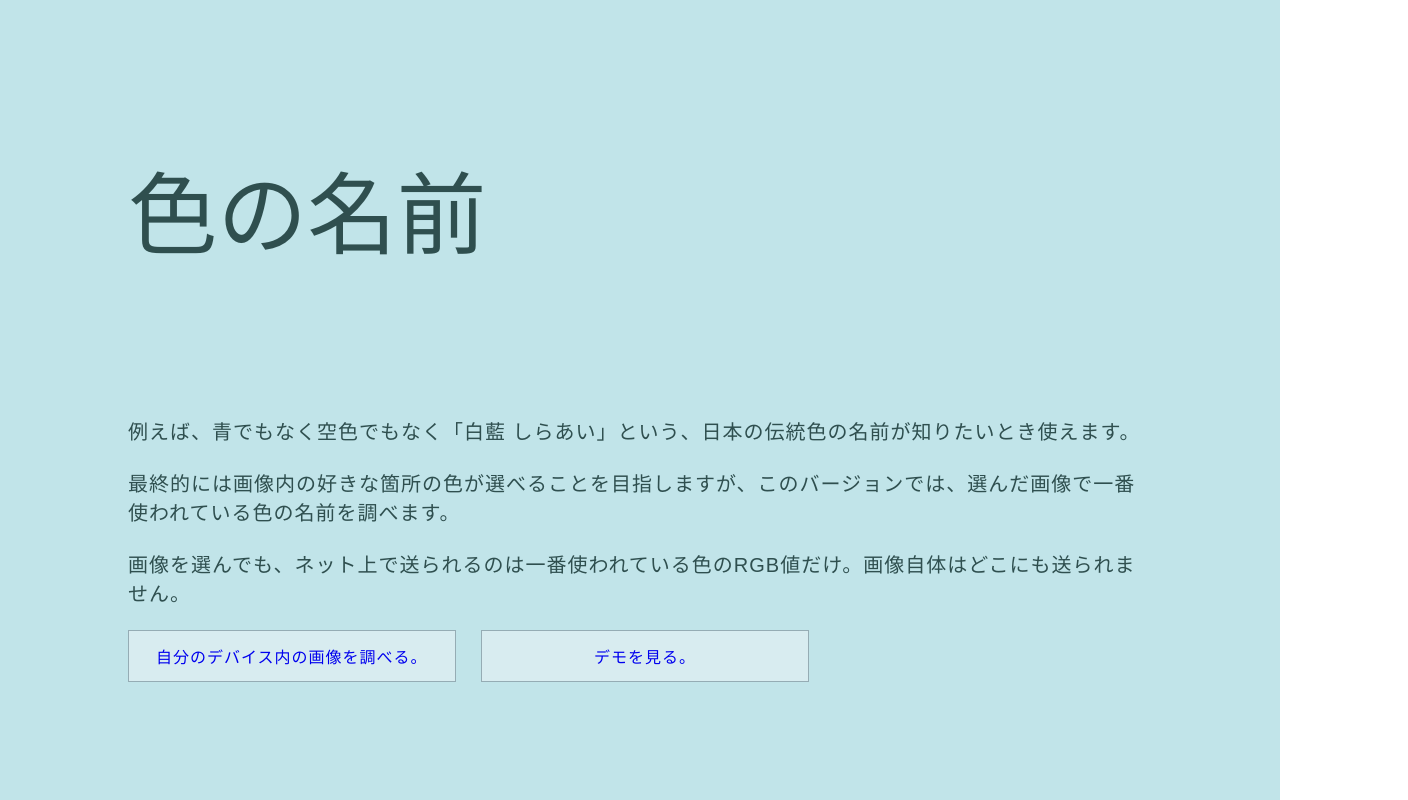
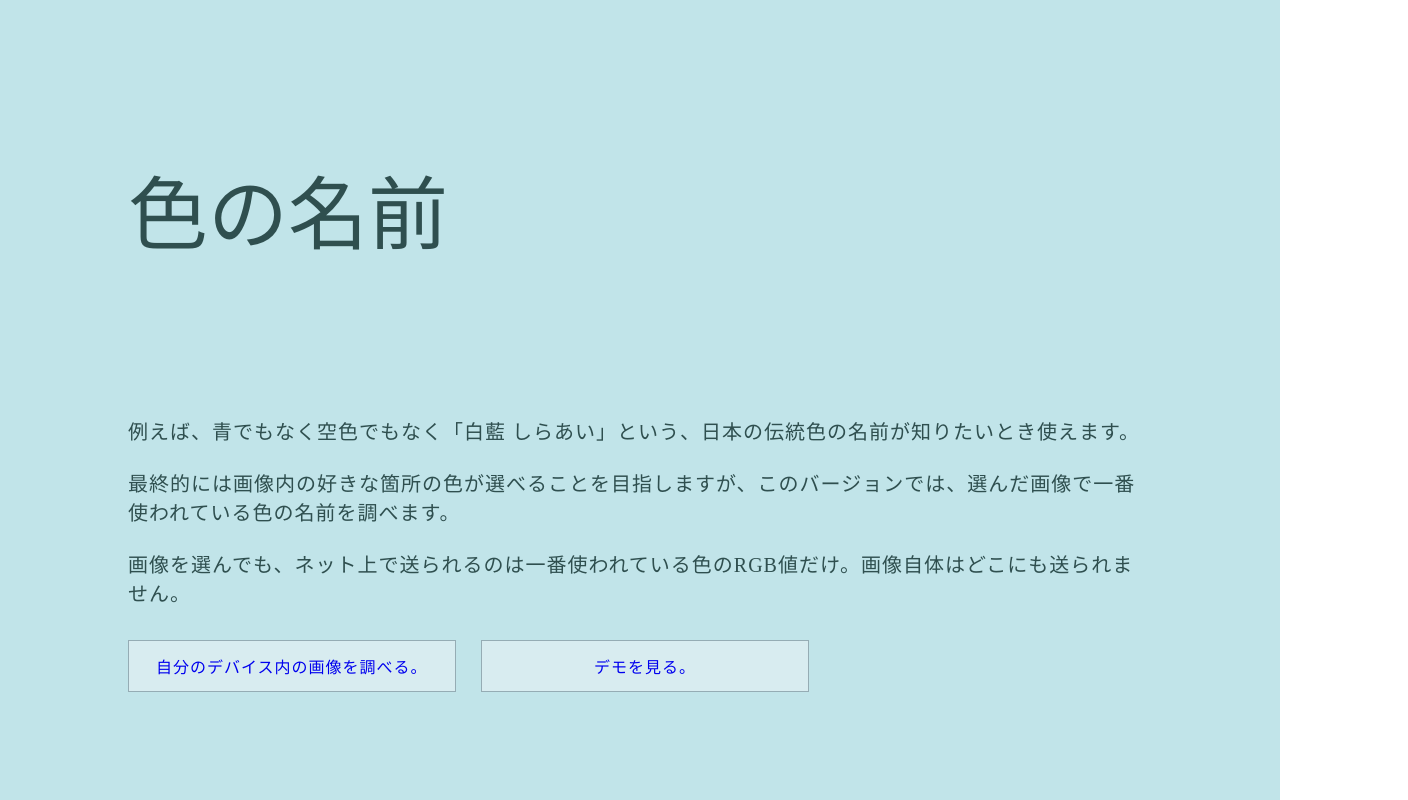
Before and after one commit to miomaeshima/name-of-colors, a React (Create React App) app in the folder client/: page / in a window 1280 px wide. Shown: the top 800 px of the page, 1408 px wide, since content can reach past the window. Built offline with nearby package versions, Linux system fonts and the light colour scheme; what colorthief would draw is missing.

Commit message:
edited Home.css for narrower screen on PC

```diff
--- a/client/src/components/Home/Home.css
+++ b/client/src/components/Home/Home.css
@@ -9,7 +9,7 @@ html {
 }
 
 #title {
-  font-size: 7vw;
+  font-size: 80px;
   font-family: SimSun, Mincho;
   padding: 10vw;
   color: darkslategray;
@@ -22,20 +22,23 @@ html {
   padding-left: 10vw;
   padding-right: 10vw;
   font-size: 20px;
-  font-family: "メイリオ", "Meiryo", sans-serif;
+  font-family: "Ryumin Regular KL";
+  /* font-family: "メイリオ", "Meiryo", sans-serif; */
   letter-spacing: 0.05em;
   color: darkslategray;
 }
 #intro {
   /* margin-top: 50px; */
-  height: 110vh;
+  height: 115vh;
   width: 100vw;
   background: #c1e4e9;
 }
 
 #clickContainer {
+  width: 100vw;
   display: flex;
   flex-direction: row;
+  flex-wrap: wrap;
 }
 
 .button {
@@ -48,6 +51,7 @@ html {
   text-decoration: none;
   border: 1px solid rgb(149, 172, 180);
   font-size: 0.8em;
+  margin-top:10px;
 }
 .button:hover {
   background: rgb(242, 250, 250);
```
Also changed, not shown: 1 other file (tests, documents, lock files or other folders).
